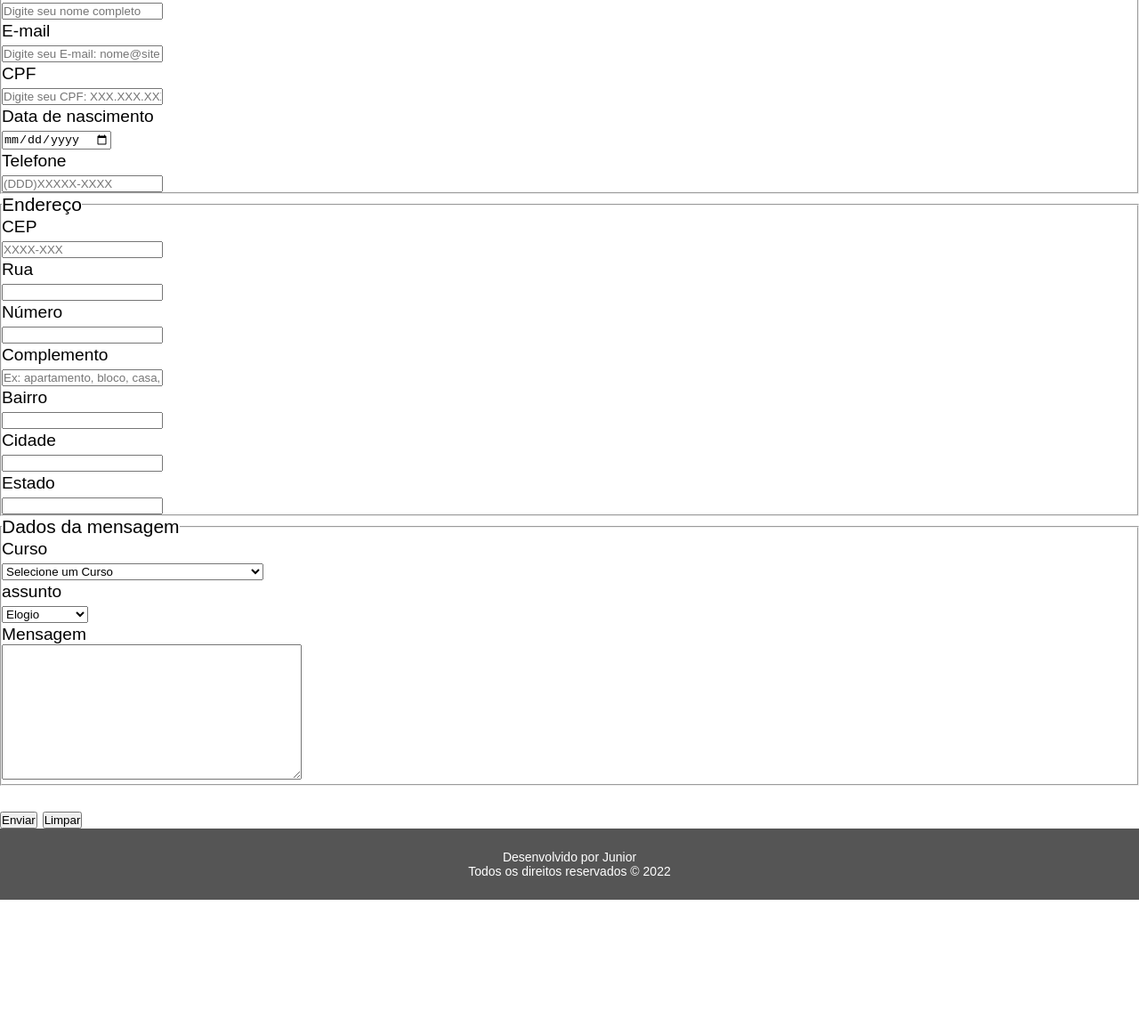
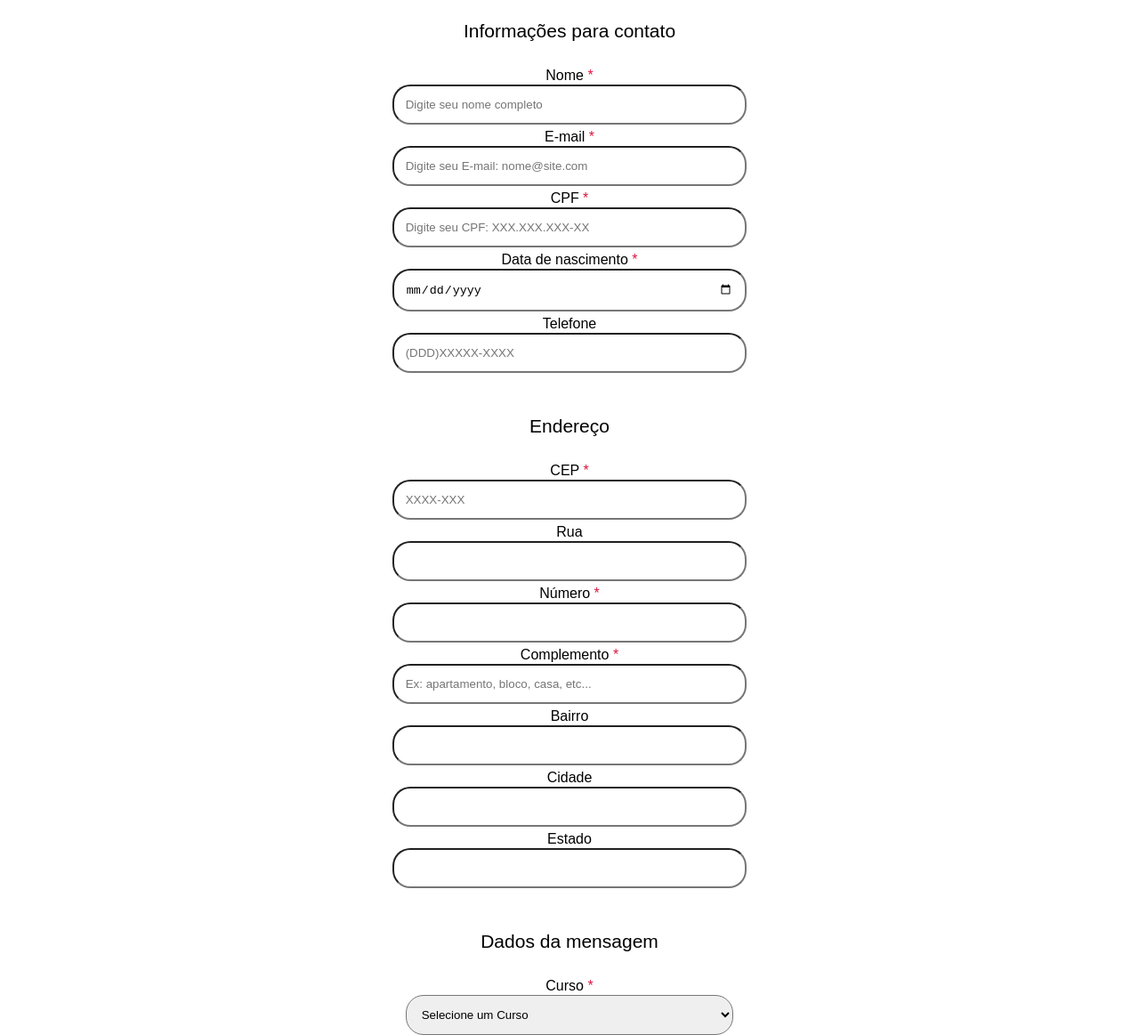
Before and after one commit to BrenoUni14/AulasWebFatec, a plain HTML site: page contato.html in a window 1280 px wide. Shown: the part 467-1630 px from the top of the page at 89% size. Before the commit the page ends 1478 px from the top, so only its background shows below. Drawn offline with Linux system fonts and the light colour scheme.

Commit message:
algumas mudanças no contato.html e estilizando

```diff
--- a/contato.html
+++ b/contato.html
@@ -33,40 +33,43 @@
     </nav>
     <main class="flex-container" id="conteudo"><!--Conteúdo-->
         <h1>FALE CONOSCO</h1>
+        <br>
+        <br>
         <form action="" method="post" name="contato" id="contato">
             <fieldset>
                 <legend>Informações para contato</legend>
-
-                <label for="nome">Nome</label><br>
+                <br>
+                <label for="nome" class="required">Nome</label><br>
                 <input type="text" name="nome" id="nome" placeholder="Digite seu nome completo" required>
                 <br>
-                <label for="email">E-mail</label><br>
+                <label for="email" class="required">E-mail</label><br>
                 <input type="email" name="email" id="email" placeholder="Digite seu E-mail: nome@site.com" required>
                 <br>
-                <label for="cpf">CPF</label><br>
+                <label for="cpf" class="required">CPF</label><br>
                 <input type="text" name="cpf" id="cpf" placeholder="Digite seu CPF: XXX.XXX.XXX-XX" required>
                 <br>
-                <label for="data">Data de nascimento</label><br>
+                <label for="data" class="required">Data de nascimento</label><br>
                 <input type="date" name="data" id="data" required>
                 <br>
                 <label for="telefone">Telefone</label><br>
                 <input type="tel" name="telefone" id="telefone" placeholder="(DDD)XXXXX-XXXX">
                 <br>
             </fieldset>
-
+            <br>
+            <br>
             <fieldset>
                 <legend>Endereço</legend>
-
-                <label for="cep">CEP</label><br>
+                <br>
+                <label for="cep" class="required">CEP</label><br>
                 <input type="text" name="cep" id="cep" placeholder="XXXX-XXX" required>
                 <br>
                 <label for="rua">Rua</label><br>
                 <input type="text" name="rua" id="rua">
                 <br>
-                <label for="numero">Número</label><br>
+                <label for="numero" class="required">Número</label><br>
                 <input type="number" name="numero" id="numero" required>
                 <br>
-                <label for="complemento">Complemento</label><br>
+                <label for="complemento" class="required">Complemento</label><br>
                 <input type="text" name="complemento" id="complemento" placeholder="Ex: apartamento, bloco, casa, etc..." required>
                 <br>
                 <label for="Bairro">Bairro</label><br>
@@ -79,10 +82,12 @@
                 <input type="text" name="estado" id="estado">
                 <br>
             </fieldset>
-
+            <br>
+            <br>
             <fieldset>
                 <legend>Dados da mensagem</legend>
-                <label for="curso">Curso</label><br>
+                <br>
+                <label for="curso" class="required">Curso</label><br>
                 <select name="curso" id="curso" required>
                     <option value="" selected disabled> Selecione um Curso</option>
                     <option value="ads">Análise e Desenvolvimento de Sistemas</option>
@@ -95,18 +100,19 @@
                     <option value="pol">Polímeros</option>
                 </select>
                 <br>
-                <label for="assunto">assunto</label><br>
-                <select name="assunto" id="assunto">
+                <label for="assunto" class="required">assunto</label><br>
+                <select name="assunto" id="assunto" required>
                     <option value="elogio">Elogio</option>
                     <option value="reclamcao">Reclamação</option>
                     <option value="sugestao">Sugestão</option>
                     <option value="outro">Outro</option>
                 </select>
                 <br>
-                <label for="mensagem">Mensagem</label><br>
-                <textarea name="mensagem" id="mensagem" cols="40" rows="10"></textarea>
+                <label for="mensagem" class="required">Mensagem</label><br>
+                <textarea name="mensagem" id="mensagem" cols="40" rows="10" required></textarea> <br>
+                <button type="submit">Enviar</button> <button type="reset">Limpar</button>
             </fieldset><br>
-               <button type="submit">Enviar</button> <button type="reset">Limpar</button>
+
         </form>
 
     </main>
--- a/css/estilo.css
+++ b/css/estilo.css
@@ -96,6 +96,55 @@ nav{
 
 }
 
+/* FORMULÁRIO */
+form{
+    display: flex;
+    flex-direction: column;
+    align-items: center;
+    padding: 2%;
+
+
+}
+
+fieldset{
+    width: 60%;
+    border: none;
+    text-align: center;
+
+}
+
+legend{
+    font-size: bold 2rem;
+
+
+}
+
+label{
+    font-size: 1rem;
+}
+
+input, select{
+    padding: 13px;
+    width: 50%;
+    border-radius: 20px;
+
+
+}
+
+button{
+    width: 30%;
+    padding: 15px;
+    border-radius: 15px;
+
+}
+
+.required::after{
+    content: " *";
+    color: #dc143c;
+}
+
+
+
 #rodape{
     justify-content: center;
     text-align: center;
@@ -107,7 +156,3 @@ nav{
     height: 80px;
 
 }
-
-label{
-    font-size: 1.2rem;
-}
```
